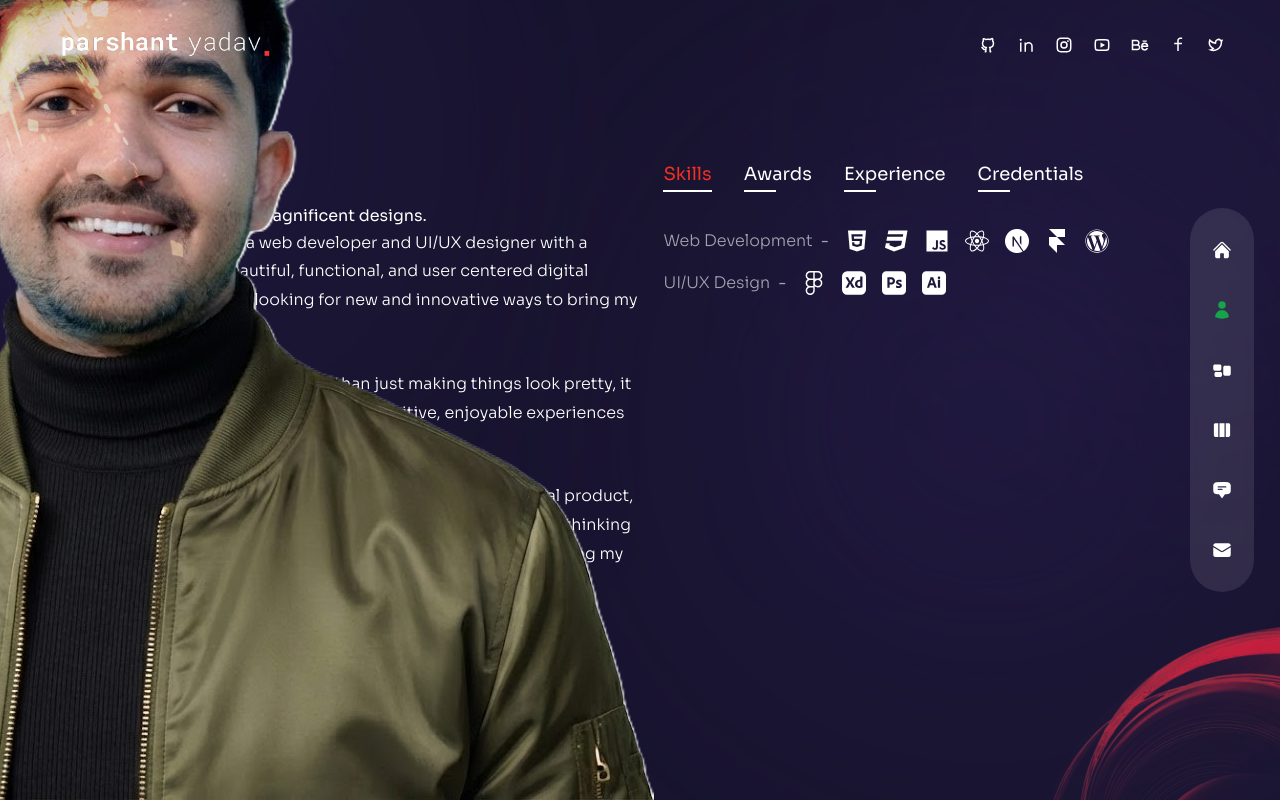
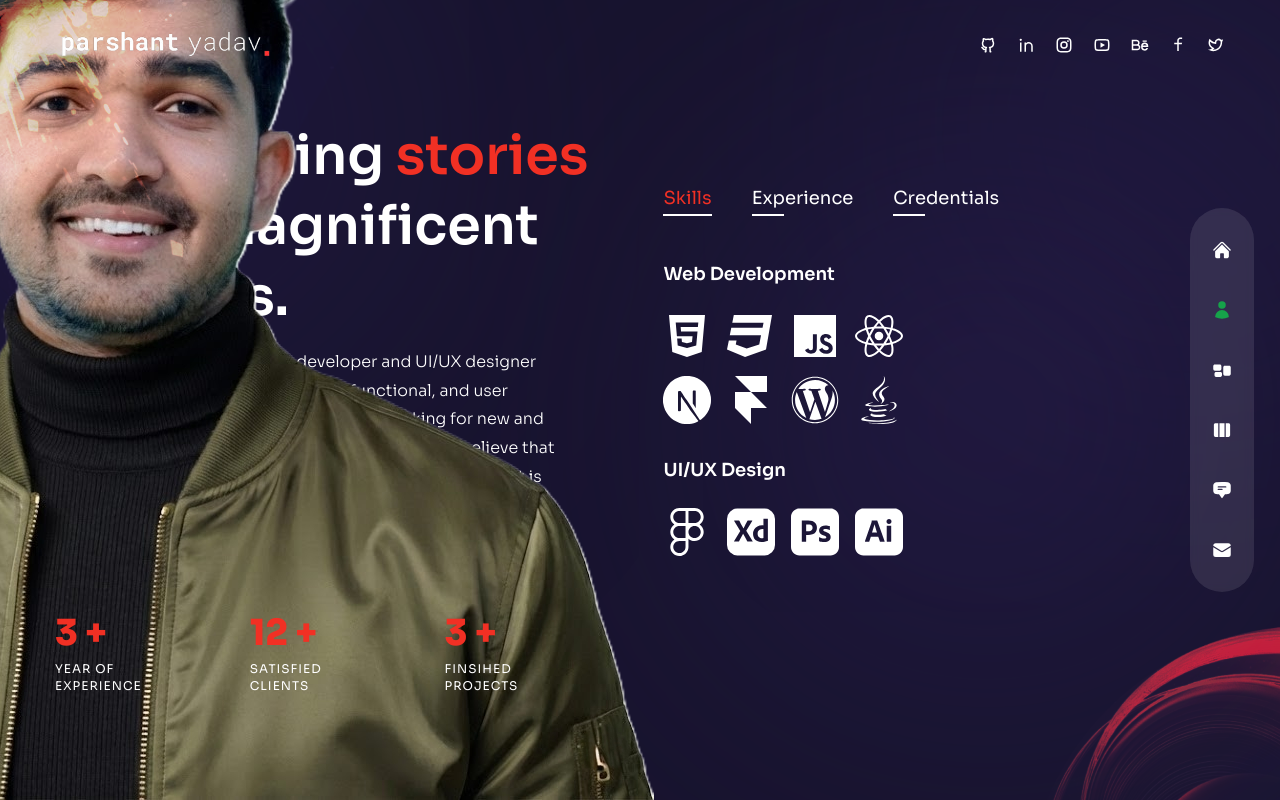
Before and after one commit to yparshant610/Portfolio, a Next.js app: page /about in a window 1280 px wide. Built offline with nearby package versions, Linux system fonts and the light colour scheme.

Commit message:
About page completed

```diff
--- a/pages/about/index.js
+++ b/pages/about/index.js
@@ -8,6 +8,7 @@ import {
   FaReact,
   FaWordpress,
   FaFigma,
+  FaJava,
 } from "react-icons/fa";
 
 import {
@@ -15,7 +16,7 @@ import {
   SiFramer,
   SiAdobexd,
   SiAdobephotoshop,
-  SiAdobeillustrator
+  SiAdobeillustrator,
 } from "react-icons/si";
 
 //  data
@@ -33,24 +34,17 @@ export const aboutData = [
           <SiNextdotjs />,
           <SiFramer />,
           <FaWordpress />,
+          <FaJava />,
         ],
       },
       {
         title: "UI/UX Design",
-        icons: [<FaFigma />, <SiAdobexd />, <SiAdobephotoshop />, <SiAdobeillustrator/>],
-      },
-    ],
-  },
-  {
-    title: "awards",
-    info: [
-      {
-        title: "Webby Awards - Honoree",
-        stage: "2011 - 2012",
-      },
-      {
-        title: "Adobe Design Achievement Awards - Finalist",
-        stage: "2009 - 2010",
+        icons: [
+          <FaFigma />,
+          <SiAdobexd />,
+          <SiAdobephotoshop />,
+          <SiAdobeillustrator />,
+        ],
       },
     ],
   },
@@ -58,16 +52,29 @@ export const aboutData = [
     title: "experience",
     info: [
       {
-        title: "UX/UI Designer - XYZ Company",
-        stage: "2012 - 2023",
+        title: "Graphic Designer Intern - Bhanzu",
+        stage: "May 2025 - Aug 2025",
+        location: "Bengaluru, Karnataka",
       },
       {
-        title: "Web Developer - ABC Agency",
-        stage: "2010 - 2012",
+        title: "UX/UI Developer Intern - LogicalLoops",
+        stage: "Nov 2022 – Feb 2023 ",
+        location: "Remote",
       },
       {
-        title: "Intern - DEF Corporation",
-        stage: "2008 - 2010",
+        title: "Graphic Designer - Udaan - The Student Magazine, GGV",
+        stage: "April 2022 – May 2024",
+        location: "GGV-Bilaspur, Chhattisgarh",
+      },
+      {
+        title: "Event Management Lead - GDSC GGV",
+        stage: "August 2022 – July 2023",
+        location: "GGV-Bilaspur, Chhattisgarh",
+      },
+      {
+        title: "Core Team Member - GFG Student Chapter",
+        stage: "July 2022 – July 2023 ",
+        location: "GGV-Bilaspur, Chhattisgarh",
       },
     ],
   },
@@ -75,16 +82,9 @@ export const aboutData = [
     title: "credentials",
     info: [
       {
-        title: "Web Development - ABC University, LA, CA",
-        stage: "2011",
-      },
-      {
-        title: "Computer Science Diploma - AV Technical Institute",
-        stage: "2009",
-      },
-      {
-        title: "Certified Graphic Designer - ABC Institute, Los Angeles, CA",
-        stage: "2006",
+        title: "Bachelor of Technology in Information Technology",
+        stage: "2020-2024",
+        location: "Guru Ghasidas Vishwavidyalaya(GGV)- Bilaspur, Chhattisgarh",
       },
     ],
   },
@@ -97,6 +97,9 @@ import Circles from "../../components/Circles";
 //framer motion
 import { motion } from "framer-motion";
 import { fadeIn } from "../../variants";
+
+//counter
+import CountUp from "react-countup";
 
 const About = () => {
   const [index, setIndex] = useState(0);
@@ -115,21 +118,82 @@ const About = () => {
       >
         <Avatar />
       </motion.div>
-      <div className="container mx-auto h-full flex flex-col items-center xl:flex-row gap-x-6">
+      <div className="container mx-auto h-full flex flex-col items-center xl:flex-row gap-x-12 xl:pt-12">
         {/* text */}
         <div className="flex-1 flex flex-col justify-center">
-          <h2>Captivating <span>stories</span> birth magnificent designs.</h2>
-          <p>Hi, I am parshant yadav, a web developer and UI/UX designer with a passion for creating beautiful, functional, and user centered digital experiences. I am always looking for new and innovative ways to bring my clients visions to life.</p>
+          <motion.h2
+            variants={fadeIn("right", 0.2)}
+            initial="hidden"
+            animate="show"
+            exit="hidden"
+            className="h2"
+          >
+            Captivating <span className="text-accent">stories</span> birth
+            magnificent designs.
+          </motion.h2>
+          <motion.p
+            variants={fadeIn("right", 0.4)}
+            initial="hidden"
+            animate="show"
+            exit="hidden"
+            className="max-w-[500px] mx-auto xl:mx-0 mb-8 xl:mb-16 px-2 xl:px-0"
+          >
+            Hi, I am parshant yadav, a web developer and UI/UX designer with a
+            passion for creating beautiful, functional, and user centered
+            digital experiences. I am always looking for new and innovative ways
+            to bring my clients visions to life. I believe that design is about
+            more than just making things look pretty, it is about solving
+            problems and creating intuitive, enjoyable experiences for users.
+          </motion.p>
+          {/* counter */}
+          <motion.div
+            variants={fadeIn("right", 0.6)}
+            initial="hidden"
+            animate="show"
+            exit="hidden"
+            className="hidden md:flex md:max-w-xl xl:max-w-none mx-auto xl:mx-0 mb-8"
+          >
+            <div className="flex flex-1 xl:gap-x-6">
+              {/* experience */}
+              <div className="relative flex-1 after:q-[1px] after:h-full after:bg-white/10 after:absolute after:top-0 after:right-0">
+                <div className="text-2xl xl:text-4xl font-extrabold text-accent mb-2">
+                  <CountUp start={0} end={3} duration={5} /> +
+                </div>
+                <div className="text-xs uppercase tracking-[1px] leading-[1.4] max-w-[100px]">
+                  Year of experience
+                </div>
+              </div>
+              {/* clients */}
+              <div className="relative flex-1 after:q-[1px] after:h-full after:bg-white/10 after:absolute after:top-0 after:right-0">
+                <div className="text-2xl xl:text-4xl font-extrabold text-accent mb-2">
+                  <CountUp start={0} end={12} duration={5} /> +
+                </div>
+                <div className="text-xs uppercase tracking-[1px] leading-[1.4] max-w-[100px]">
+                  Satisfied clients
+                </div>
+              </div>
+              {/* projects */}
+              <div className="relative flex-1 after:q-[1px] after:h-full after:bg-white/10 after:absolute after:top-0 after:right-0">
+                <div className="text-2xl xl:text-4xl font-extrabold text-accent mb-2">
+                  <CountUp start={0} end={3} duration={5} /> +
+                </div>
+                <div className="text-xs uppercase tracking-[1px] leading-[1.4] max-w-[100px]">
+                  Finsihed Projects
+                </div>
+              </div>
+            </div>
+          </motion.div>
+        </div>
 
-          <br/>
-
-          <p>I believe that design is about more than just making things look pretty, it is about solving problems and creating intuitive, enjoyable experiences for users.</p>
-          <br/>
-          <p>Whether I am working on a website, mobile app, or other digital product, I bring my commitment to design excellence and user centered thinking to every project I work on. I look forward to the opportunity to bring my skills and passion to your next project.</p>
-        </div>
         {/* info */}
-        <div className="flex flex-col w-full xl:max-w-[48%] h-[480px]">
-          <div className="flex gap-x-4 xl:gap-x-8 mx-auto xl:mx-0 mb-4">
+        <motion.div
+          variants={fadeIn("left", 0.4)}
+          initial="hidden"
+          animate="show"
+          exit="hidden"
+          className="flex flex-col w-full xl:max-w-[48%] h-[480px]"
+        >
+          <div className="flex gap-x-6 xl:gap-x-10 mx-auto xl:mx-0 mb-4">
             {aboutData.map((item, itemIndex) => {
               return (
                 <div
@@ -145,25 +209,48 @@ const About = () => {
               );
             })}
           </div>
-          <div className="py-2 xl:py-6 flex flex-col gap-y-2 xl:gap-y-4 items-center xl:items-start ">
+          <motion.div
+            key={index}
+            variants={fadeIn('up', 0.4)}
+            initial='hidden'
+            animate='show'
+            exit='hidden'
+            className='py-4 xl:py-8 flex flex-col gap-y-6 xl:gap-y-8 items-center xl:items-start'
+          >
             {aboutData[index].info.map((item, itemIndex) => {
               return (
-                <div key={itemIndex} className='flex-1 flex flex-col md:flex-row max-w-max gap-x-2 items-center text-white/60'>
-                  {/* title */}
-                  <div className='font-light mb-2 md:mb-0'>{item.title}</div>
-                  <div className="hidden md:flex">-</div>
-                  <div>{item.stage}</div>
-                  <div className='flex gap-x-4'>
-                    {/* icons */}
-                    {item.icons?.map((icon, itemIndex) =>{
-                      return <div className=' text-2xl text-white'>{icon}</div>
-                    })}
+                <div
+                  key={itemIndex}
+                  className='flex flex-col gap-y-2'
+                >
+                  <div className='text-lg font-semibold text-white'>{item.title}</div>
+                  <div className='flex items-center gap-x-4 text-sm text-white/80'>
+                    {item.stage && <span>{item.stage}</span>}
+                    {item.stage && item.location && <span>|</span>}
+                    {item.location && <span className='italic'>{item.location}</span>}
                   </div>
+                  {
+                    item.icons && (
+                      <div
+                        className={`flex gap-x-4 ${
+                          aboutData[index].title === 'skills'
+                            ? 'flex-wrap w-[240px] gap-y-4 pt-2'
+                            : ''
+                        }`}
+                      >
+                        {item.icons.map((icon, itemIndex) => (
+                          <div key={itemIndex} className='text-5xl text-white hover:text-accent transition-all duration-300'>
+                            {icon}
+                          </div>
+                        ))}
+                      </div>
+                    )
+                  }
                 </div>
               );
             })}
-          </div>
-        </div>
+          </motion.div>
+        </motion.div>
       </div>
     </div>
   );
```
